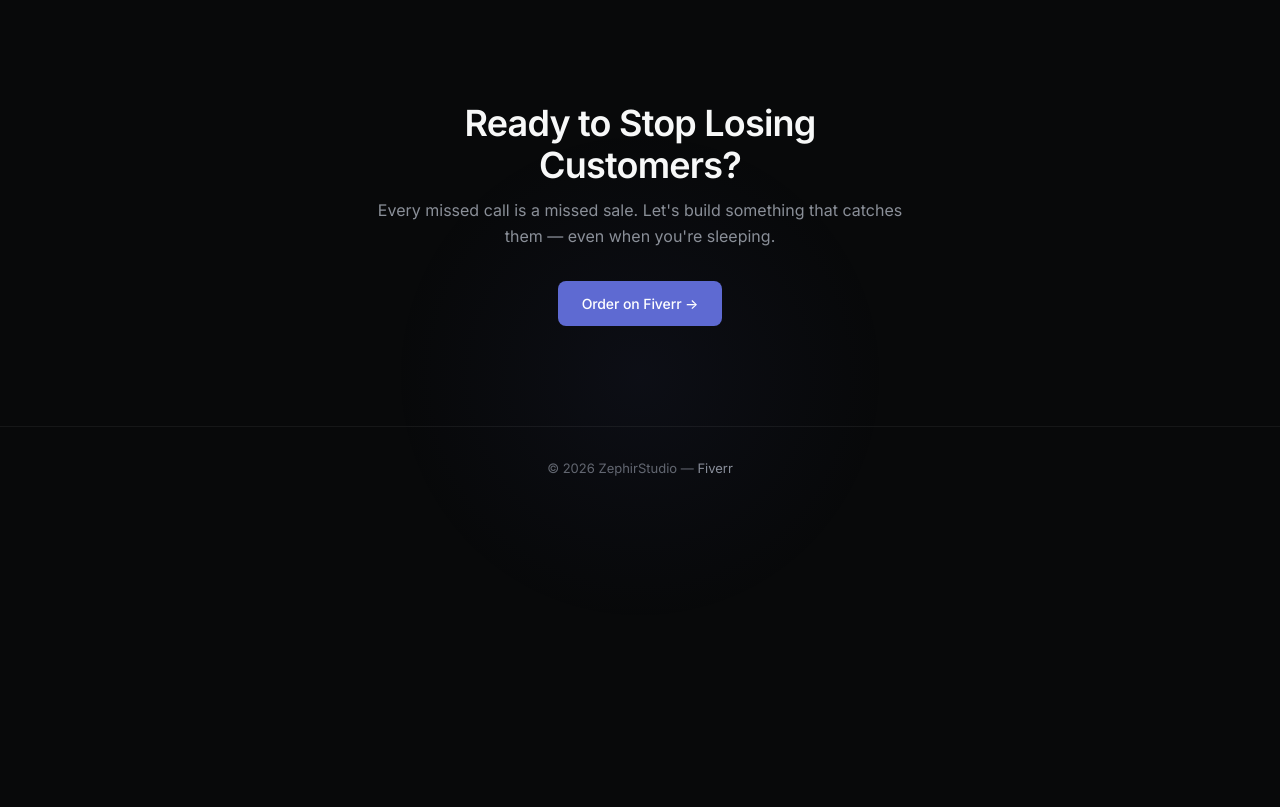
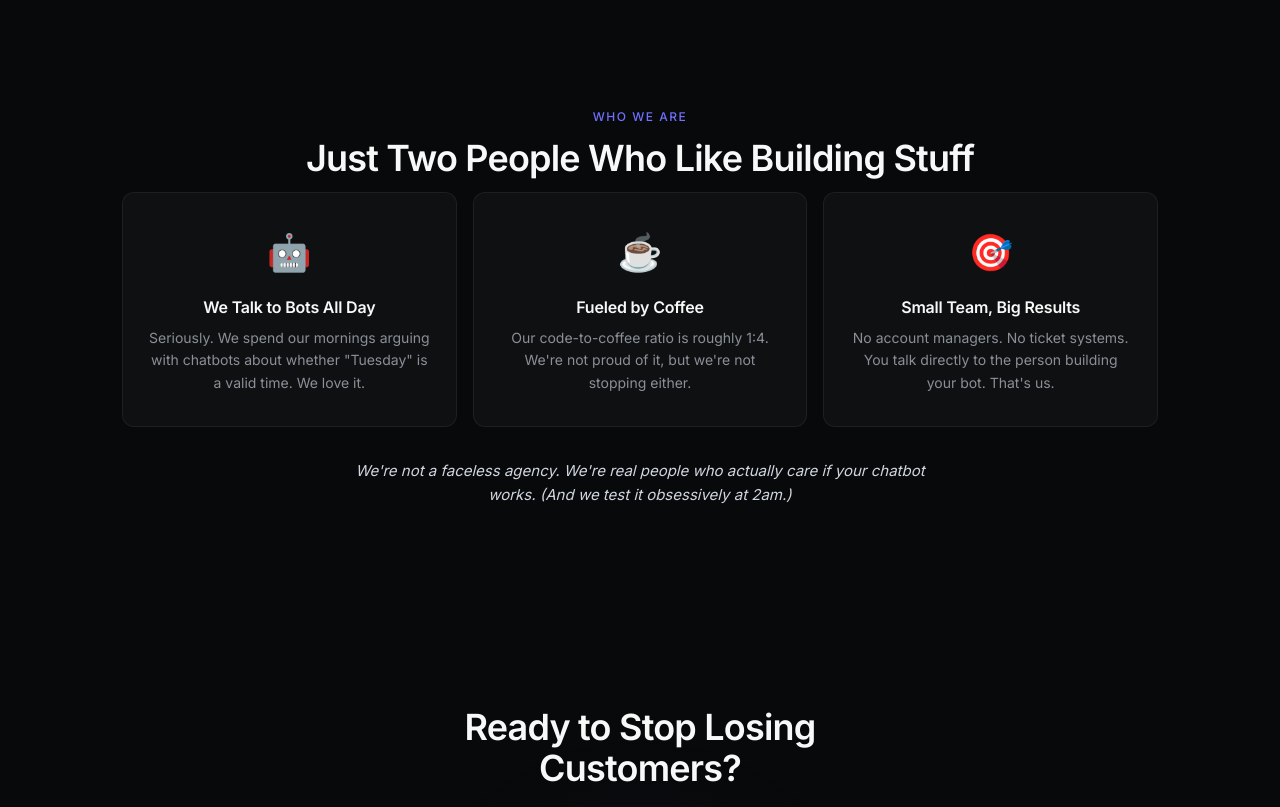
Before and after one commit to zephirstudio/zephirstudio.github.io, a plain HTML site: page index.html in a window 1280 px wide. Shown: the part 3182-3989 px from the top of the page. Before the commit the page ends 3808 px from the top, so only its background shows below. Drawn offline with Linux system fonts and the light colour scheme.

Commit message:
CHUNK 4: Fun About section with character

```diff
--- a/index.html
+++ b/index.html
@@ -637,6 +637,56 @@
     position: relative;
   }
 
+  /* ===== ABOUT SECTION ===== */
+  .about-section {
+    max-width: 1100px;
+    margin: 0 auto;
+    padding: 100px 32px;
+  }
+  .about-inner { text-align: center; }
+  .about-grid {
+    display: grid;
+    grid-template-columns: repeat(auto-fit, minmax(260px, 1fr));
+    gap: 16px;
+    margin-bottom: 32px;
+  }
+  .about-card {
+    background: var(--surface);
+    border: 1px solid var(--border);
+    border-radius: 12px;
+    padding: 32px 24px;
+    text-align: center;
+    transition: all 0.25s;
+  }
+  .about-card:hover {
+    background: var(--surface-hover);
+    border-color: var(--border-hover);
+    transform: translateY(-2px);
+  }
+  .about-emoji {
+    font-size: 36px;
+    margin-bottom: 16px;
+  }
+  .about-card h3 {
+    font-size: 16px;
+    font-weight: 600;
+    margin-bottom: 8px;
+    letter-spacing: -0.2px;
+  }
+  .about-card p {
+    font-size: 14px;
+    color: var(--text-muted);
+    line-height: 1.6;
+  }
+  .about-tagline {
+    font-size: 15px;
+    color: var(--text-secondary);
+    font-style: italic;
+    max-width: 600px;
+    margin: 0 auto;
+    line-height: 1.6;
+  }
+
   .cta::before {
     content: '';
     position: absolute;
@@ -1152,6 +1202,31 @@
   </div>
 </section>
 
+<section class="about-section">
+  <div class="about-inner fade-in">
+    <div class="section-label">Who We Are</div>
+    <h2 class="section-title">Just Two People Who Like Building Stuff</h2>
+    <div class="about-grid">
+      <div class="about-card">
+        <div class="about-emoji">🤖</div>
+        <h3>We Talk to Bots All Day</h3>
+        <p>Seriously. We spend our mornings arguing with chatbots about whether "Tuesday" is a valid time. We love it.</p>
+      </div>
+      <div class="about-card">
+        <div class="about-emoji">☕</div>
+        <h3>Fueled by Coffee</h3>
+        <p>Our code-to-coffee ratio is roughly 1:4. We're not proud of it, but we're not stopping either.</p>
+      </div>
+      <div class="about-card">
+        <div class="about-emoji">🎯</div>
+        <h3>Small Team, Big Results</h3>
+        <p>No account managers. No ticket systems. You talk directly to the person building your bot. That's us.</p>
+      </div>
+    </div>
+    <p class="about-tagline">We're not a faceless agency. We're real people who actually care if your chatbot works. (And we test it obsessively at 2am.)</p>
+  </div>
+</section>
+
 <section class="cta">
   <div class="cta-content fade-in">
     <h2>Ready to Stop Losing Customers?</h2>
```
